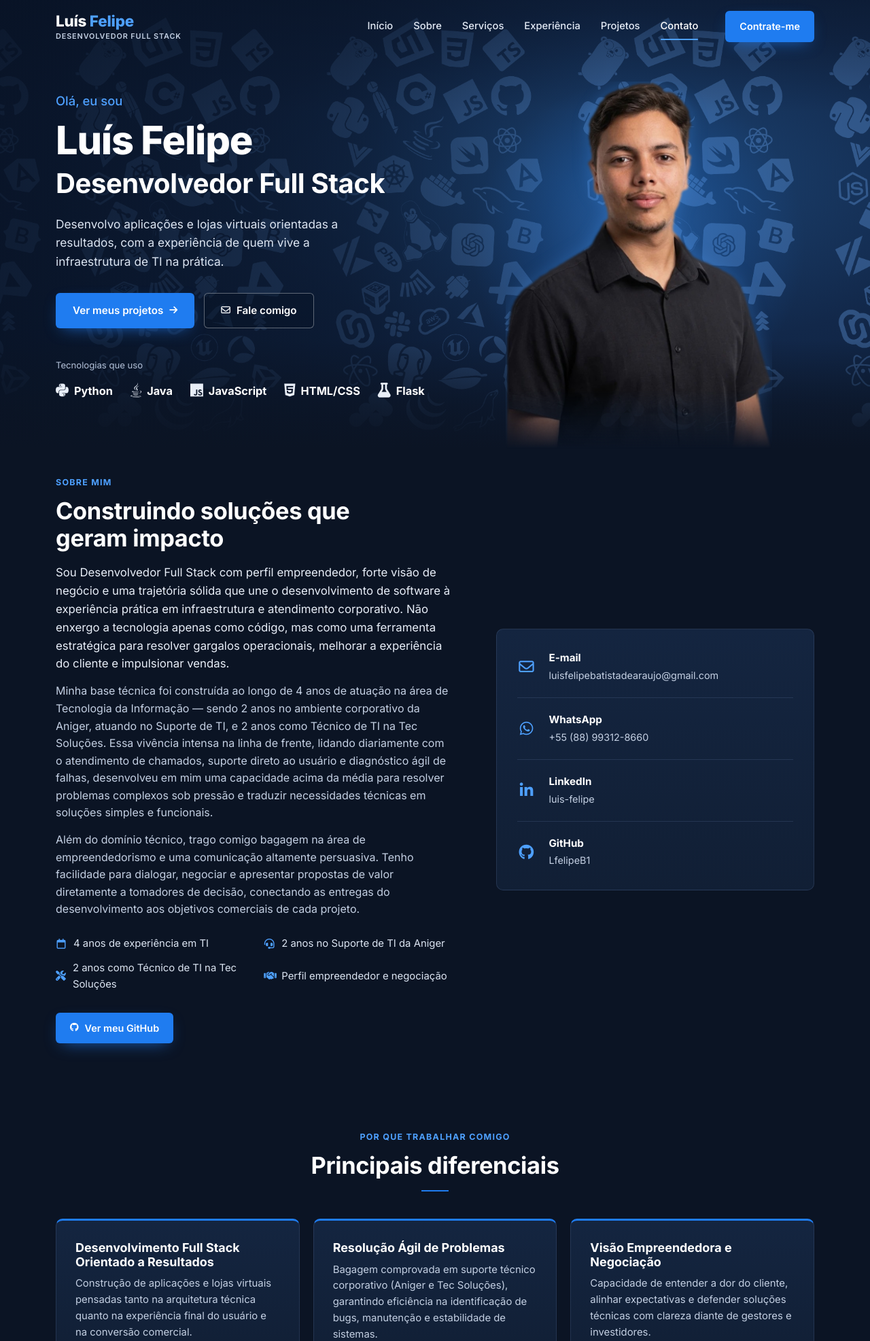
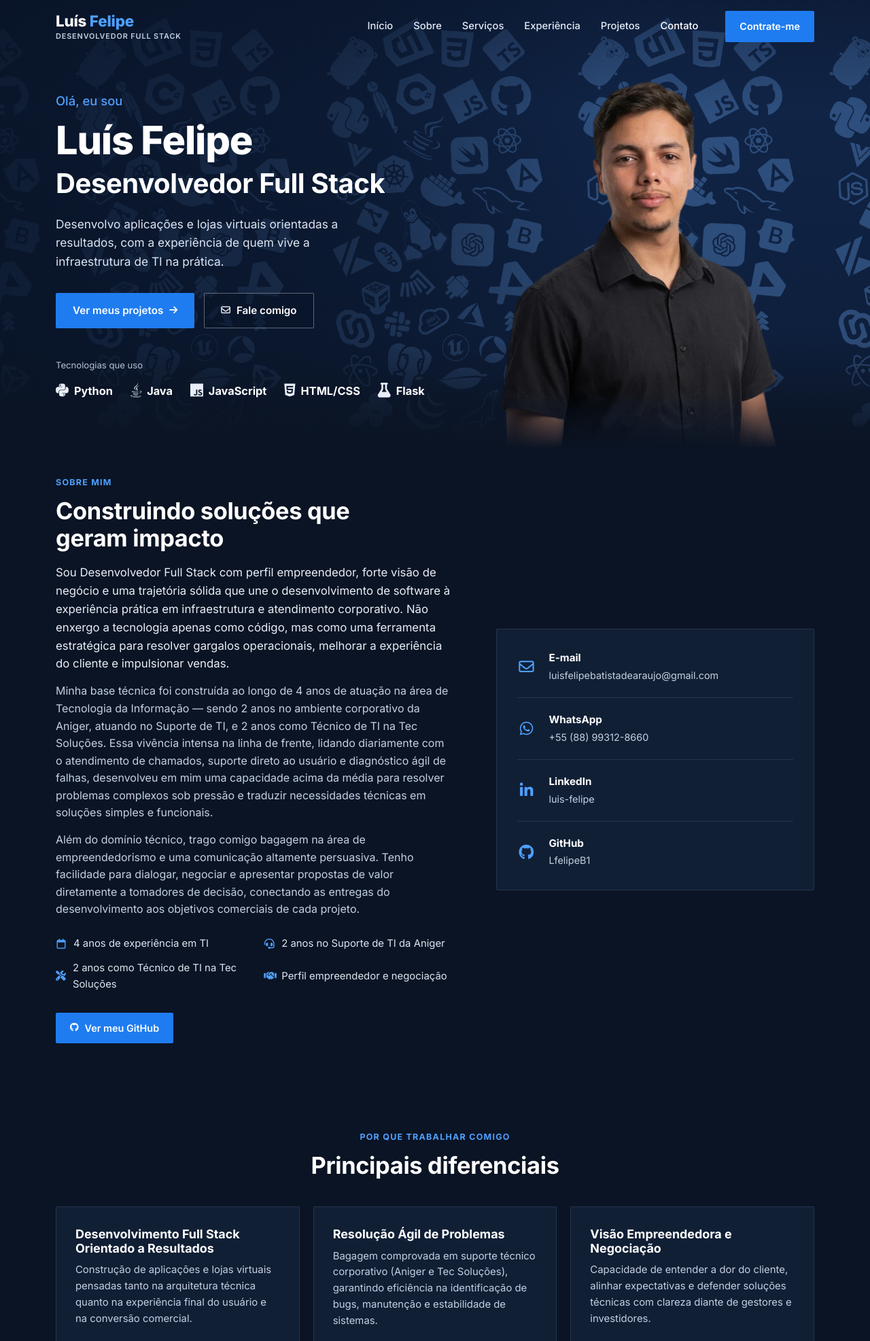
Before and after one commit to LfelipeB1/Portfolio, a Flask app: page / in a window 1280 px wide. Shown: the top 1973 px of the page at 68% size. Run offline with Flask 3, Linux system fonts and the light colour scheme.

Commit message:
Visual mais simples e foto nova
- Troca a foto de perfil (fundo removido)
- Tira brilhos, sombras, degradês e efeitos ao passar o mouse
- Cantos retos em cartões, botões e etiquetas
- Remove ícones de "Principais diferenciais" e "O que posso fazer por você"
- Projetos em uma lista só, com as linguagens usadas (sem API REST)
- Fundo de ícones também na seção de contato

Co-Authored-By: Claude Opus 5.5 <noreply@anthropic.com>

```diff
--- a/static/css/style.css
+++ b/static/css/style.css
@@ -14,7 +14,7 @@
   --blue-2:    #3b8ff5;
   --blue-ink:  #4ea0ff;
 
-  --radius:    10px;
+  --radius:    2px;
   --container: 1180px;
   --nav-h:     78px;
   --font:      'Inter', system-ui, -apple-system, 'Segoe UI', sans-serif;
@@ -44,22 +44,18 @@ h1, h2, h3 { color: var(--ink); line-height: 1.15; }
   display: inline-flex; align-items: center; gap: 9px;
   padding: 13px 24px;
   font-weight: 600; font-size: .95rem;
-  border-radius: 6px;
+  border-radius: 2px;
   border: 1px solid transparent;
-  transition: background .15s, border-color .15s, transform .15s;
   white-space: nowrap;
 }
 .btn i { font-size: .9em; }
-.btn-primary { background: var(--blue); color: #fff; box-shadow: 0 8px 24px -10px rgba(31, 124, 240, .8); }
-.btn-primary:hover { background: var(--blue-2); }
+.btn-primary { background: var(--blue); color: #fff; }
 .btn-ghost { color: #fff; border-color: rgba(255, 255, 255, .35); background: rgba(8, 18, 36, .35); }
-.btn-ghost:hover { border-color: #fff; }
 .btn-sm { padding: 10px 20px; font-size: .9rem; }
 
 /* ── NAV ─────────────────────────────────────────────────────────── */
 #navbar {
   position: fixed; inset: 0 0 auto 0; z-index: 50;
-  transition: background .25s, box-shadow .25s;
 }
 #navbar.scrolled {
   background: rgba(11, 20, 36, .92);
@@ -78,14 +74,9 @@ h1, h2, h3 { color: var(--ink); line-height: 1.15; }
   position: relative; display: block;
   padding: 8px 12px;
   font-size: .92rem; font-weight: 500; color: #e3eaf5;
-  transition: color .15s;
 }
 .nav-links a:hover { color: #fff; }
 .nav-links a.active { color: #fff; }
-.nav-links a.active::after {
-  content: ''; position: absolute; left: 12px; right: 12px; bottom: 0;
-  height: 2px; background: var(--blue-ink); border-radius: 2px;
-}
 
 .nav-toggle {
   display: none; width: 42px; height: 42px; margin-right: -8px;
@@ -104,7 +95,7 @@ h1, h2, h3 { color: var(--ink); line-height: 1.15; }
   padding-top: var(--nav-h);
   background:
     url('../img/hero-tech.png') center top / auto 100% repeat-x,
-    radial-gradient(ellipse at 70% 40%, #1d4677 0%, #12284a 45%, #0b1a33 100%);
+    linear-gradient(180deg, #11264a 0%, #0d1d38 100%);
   overflow: hidden;
 }
 .hero::before {
@@ -145,20 +136,10 @@ h1, h2, h3 { color: var(--ink); line-height: 1.15; }
   height: 100%; max-height: 560px;
   display: flex; align-items: flex-end;
 }
-/* brilho azul atrás da foto, para ela "nascer" do fundo */
-.hero-photo::before {
-  content: ''; position: absolute; z-index: 0;
-  left: 50%; bottom: 8%; width: 130%; aspect-ratio: 1;
-  transform: translateX(-50%);
-  background: radial-gradient(circle, rgba(59, 143, 245, .38) 0%, rgba(31, 124, 240, .14) 40%, rgba(31, 124, 240, 0) 68%);
-  pointer-events: none;
-}
 .hero-photo img {
   position: relative; z-index: 3;
   height: 100%; max-height: 540px; width: auto;
   object-fit: contain; object-position: bottom;
-  /* luz de contorno azul suave */
-  filter: drop-shadow(0 0 12px rgba(78, 160, 255, .28));
   /* só a parte de baixo se mistura ao fundo */
   -webkit-mask-image: linear-gradient(180deg, #000 84%, transparent 100%);
           mask-image: linear-gradient(180deg, #000 84%, transparent 100%);
@@ -169,7 +150,6 @@ h1, h2, h3 { color: var(--ink); line-height: 1.15; }
 .kicker { font-size: .78rem; font-weight: 700; letter-spacing: .1em; text-transform: uppercase; color: var(--blue-ink); margin-bottom: 12px; }
 .title { font-size: clamp(1.7rem, 3vw, 2.15rem); font-weight: 700; letter-spacing: -.01em; margin-bottom: 18px; }
 .center-head { text-align: center; margin-bottom: 40px; }
-.center-head .title::after { content: ''; display: block; width: 40px; height: 2px; background: var(--blue); margin: 16px auto 0; }
 .row-head { display: flex; justify-content: space-between; align-items: center; margin-bottom: 22px; }
 .row-head .kicker { font-size: .95rem; margin: 0; }
 .see-all { color: var(--blue-ink); font-weight: 600; font-size: .92rem; }
@@ -215,7 +193,7 @@ h1, h2, h3 { color: var(--ink); line-height: 1.15; }
 .checks i { color: var(--blue-ink); width: 16px; text-align: center; }
 
 .info-card {
-  background: linear-gradient(180deg, var(--card-2), var(--card));
+  background: var(--card);
   border: 1px solid var(--line);
   border-radius: var(--radius);
   padding: 10px 30px;
--- a/templates/index.html
+++ b/templates/index.html
@@ -68,7 +68,7 @@
         </div>
 
         <div class="hero-photo">
-            <img src="{{ url_for('static', filename='img/perfil-camisa2.png') }}" alt="Foto de {{ data.name }}" />
+            <img src="{{ url_for('static', filename='img/perfil.png') }}" alt="Foto de {{ data.name }}" />
         </div>
     </div>
 </section>
@@ -144,7 +144,6 @@
         <div class="services-grid">
             {% for s in data.services %}
             <article class="card service">
-                <i class="{{ s.icon }}"></i>
                 <h3>{{ s.title }}</h3>
                 <p>{{ s.desc }}</p>
             </article>
```
Also changed, not shown: other parts of static/css/style.css (+8 -14 lines), static/img/perfil-camisa2.png (deleted), static/img/perfil.png (added).
